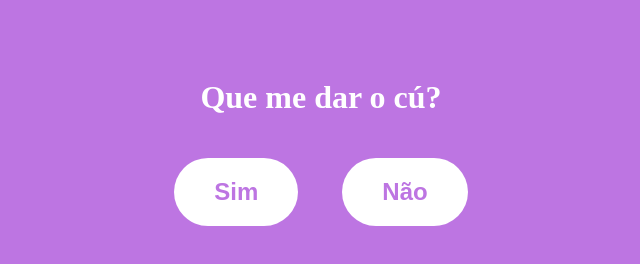
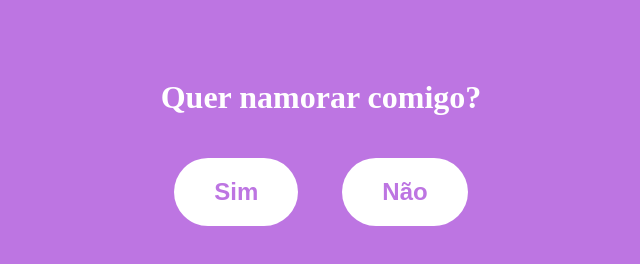
Before and after one commit to FeMott4/Game_Store, a plain HTML site: page index.html in a window 1280 px wide. Shown: the whole page, without its empty margins (319-959 px from the left). Drawn offline with Linux system fonts and the light colour scheme.

Commit message:
Update index.html

```diff
--- a/index.html
+++ b/index.html
@@ -9,7 +9,7 @@
 </head>
 <body>
 
-    <h1 style="color: #ffffff;">Que me dar o cú?</h1>
+    <h1 style="color: #ffffff;">Quer namorar comigo?</h1>
 	<button id="sim">Sim</button>
 	<button id="nao">Não</button>
 
```
